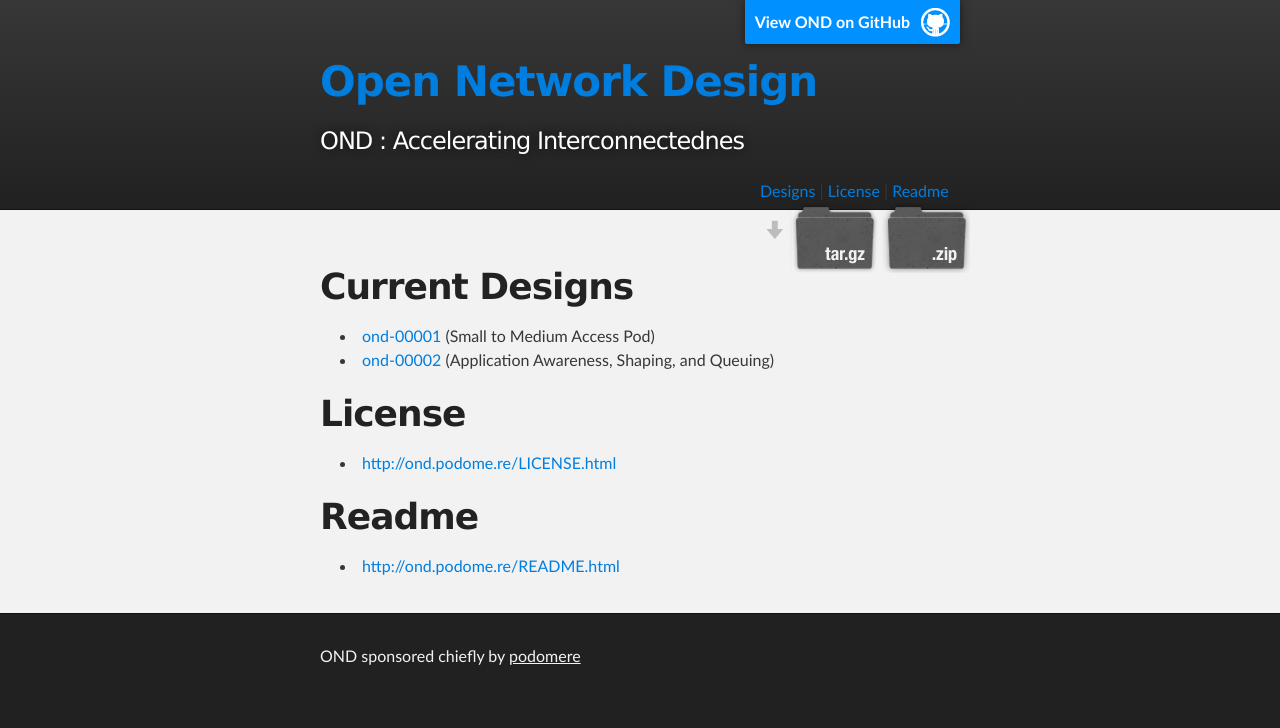
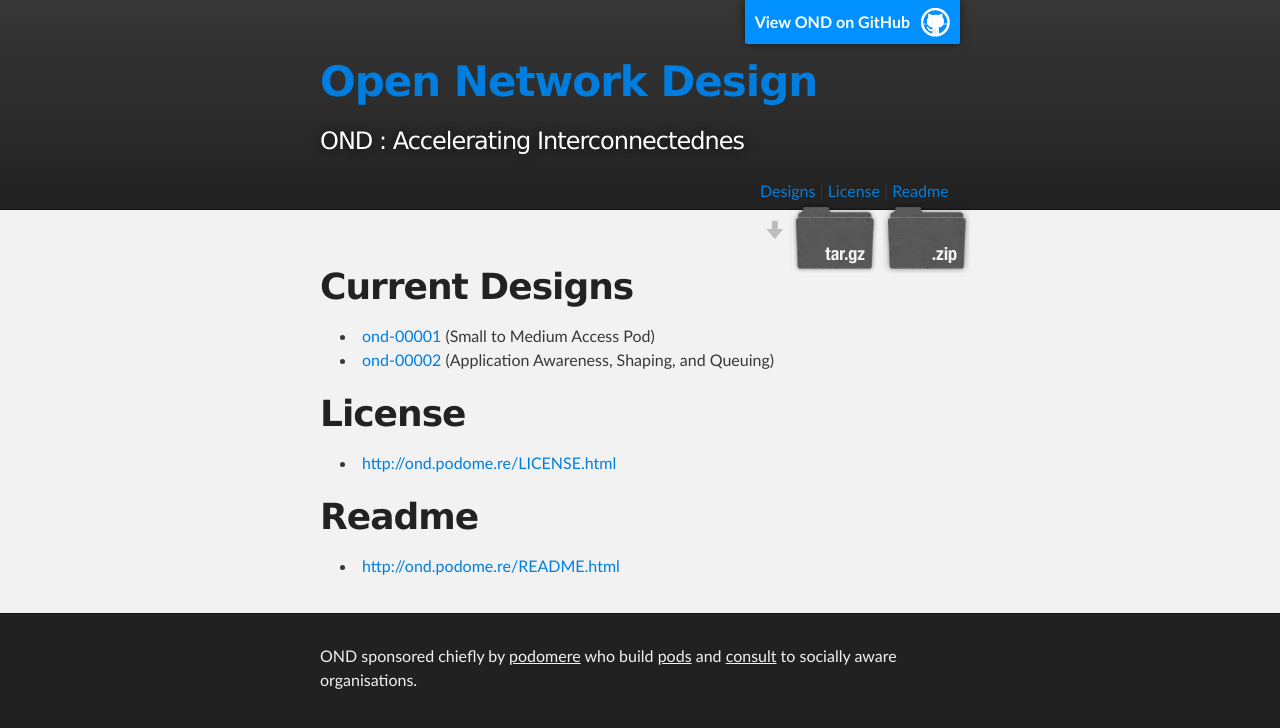
Before and after one commit to podomere/ond, a Jekyll site: the page built from designs.md, in a window 1280 px wide. Shown: the top 728 px of the page. Built offline with Jekyll 4.4.1, drawn with Linux system fonts in a browser that asks for light colours.

Commit message:
Update footer.html

```diff
--- a/_includes/footer.html
+++ b/_includes/footer.html
@@ -1,7 +1,7 @@
     <!-- FOOTER  -->
     <div id="footer_wrap" class="outer">
       <footer class="inner">
-        <p class="copyright">OND sponsored chiefly by <a href="https://github.com/podomere">podomere</a></p>
+        <p class="copyright">OND sponsored chiefly by <a href="https://podomere.com">podomere</a> who build <a href="http://pod.podomere.com">pods</a> and <a href="http://consult.podomere.com">consult</a> to socially aware organisations.</p>
          </footer>
     </div>
 
```
